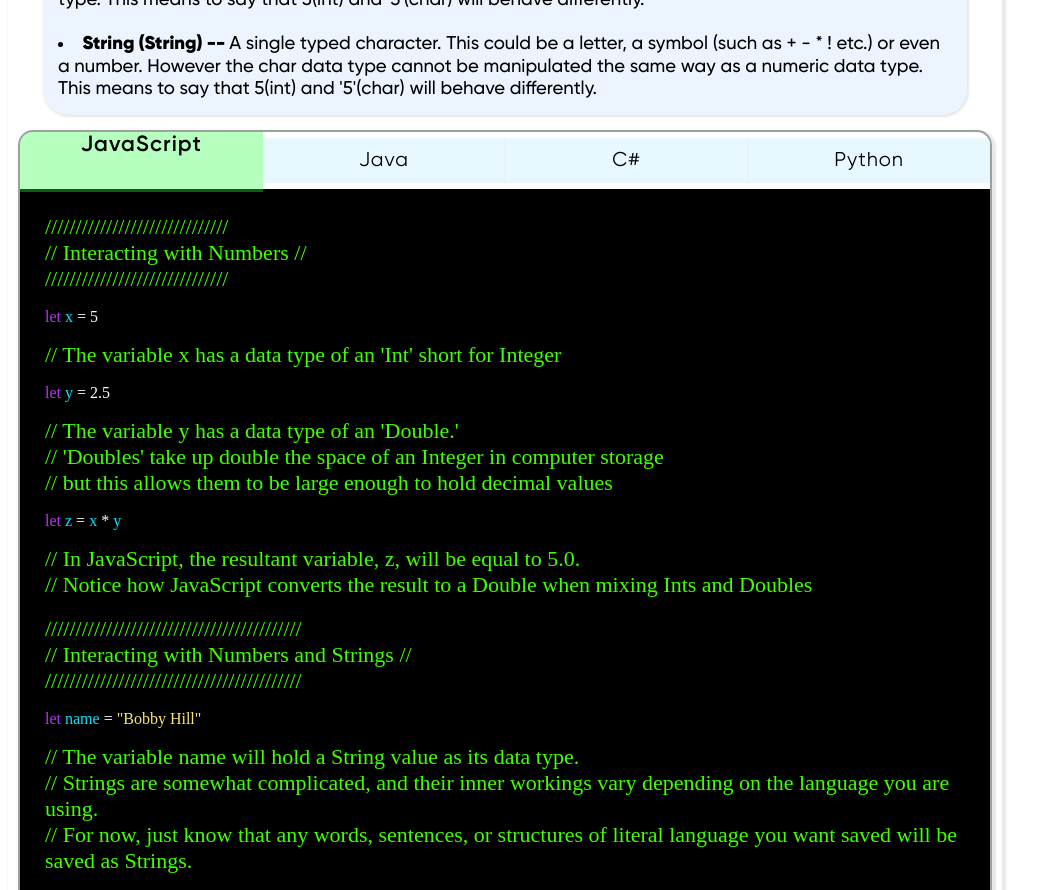
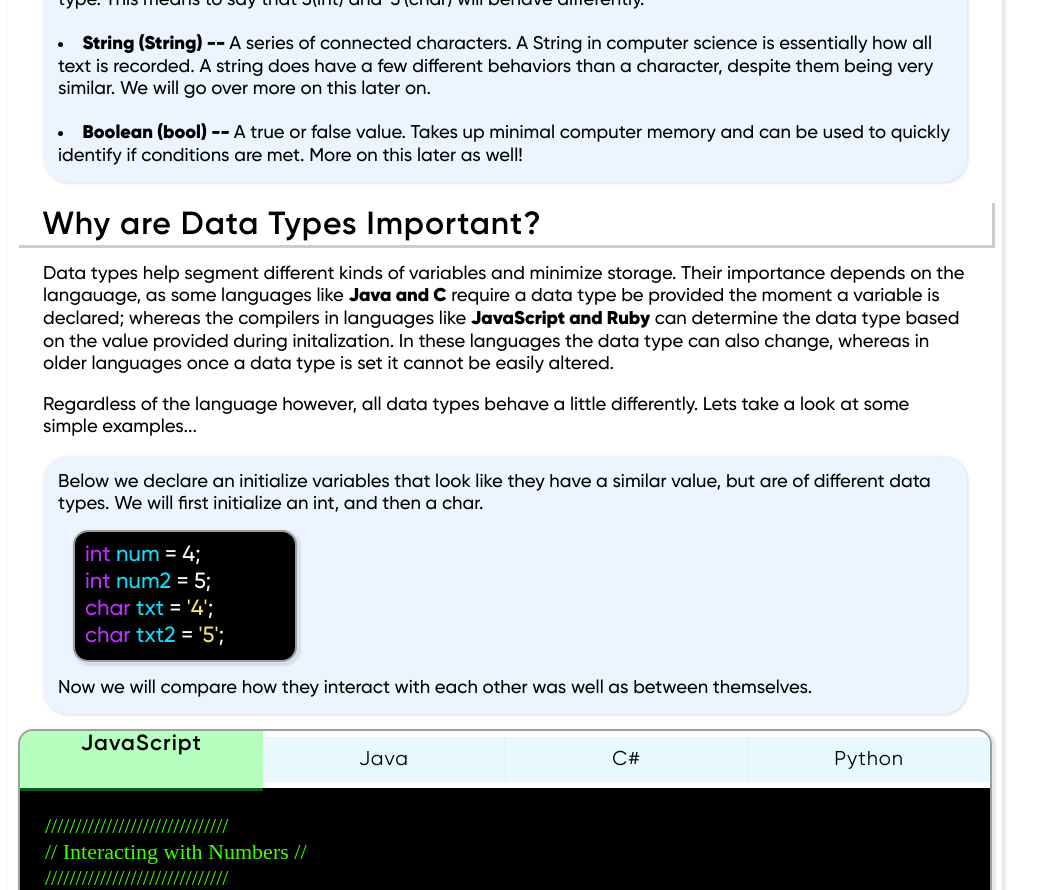
Before and after one commit to NLanese/the-codex, a Next.js app: page /concepts/basics/lessons/data_types in a window 1280 px wide. Shown: the part 880-1770 px from the top of the page, without its empty margins (0-1051 px from the left). Built offline with nearby package versions, Linux system fonts and the light colour scheme.

Commit message:
Update data_types.js

```diff
--- a/pages/concepts/basics/lessons/data_types.js
+++ b/pages/concepts/basics/lessons/data_types.js
@@ -620,6 +620,7 @@ const DataTypesLesson = ({}) => {
         function renderFirst(){
             return(
                 <div>
+
                     <div style={Styles.Fonts.lessonHeader}>What is are Data Types?</div>
                     <div style={Styles.Sections.lessonContent}>
                         <p style={Styles.Fonts.basic}>
@@ -631,7 +632,7 @@ const DataTypesLesson = ({}) => {
                         </p>
                         <div style={{...Styles.Sections.importantNote, ...Styles.Fonts.basic}}>
                             <li>
-                                <strong>Integer (int) -- </strong> Any whole number. Integers do not have decimals. Furthermore, there is a maximum  (and minimum) number that integers are allowed to represent. You cannot have integer variables store any value above 2,147,483,647 or below -2,147,483,647. This makes the Integer, or int; the smallest data type in terms of memory it takes up.
+                                <strong>Integer (int) -- </strong> Any whole number. Integers do not have decimals. Furthermore, there is a maximum  (and minimum) number that integers are allowed to represent. You cannot have integer variables store any value above 2,147,483,647 or below -2,147,483,647. This makes the Integer, or int; the smallest numeric data type in terms of memory it takes up.
                             </li>
                             <br></br>
                             <li>
@@ -647,11 +648,59 @@ const DataTypesLesson = ({}) => {
                             </li>
                             <br></br>
                             <li>
-                                <strong>String (String) -- </strong> A single typed character. This could be a letter, a symbol (such as + - * ! etc.) or even a number. However the char data type cannot be manipulated the same way as a numeric data type. This means to say that 5(int) and '5'(char) will behave differently.
+                                <strong>String (String) -- </strong> A series of connected characters. A String in computer science is essentially how all text is recorded. A string does have a few different behaviors than a character, despite them being very similar. We will go over more on this later on.
+                            </li>
+                            <br></br>
+                            <li>
+                                <strong>Boolean (bool) -- </strong> A true or false value. Takes up minimal computer memory and can be used to quickly identify if conditions are met. More on this later as well!
                             </li>
                         </div>
                     </div>
 
+                    <div style={Styles.Fonts.lessonHeader}>Why are Data Types Important?</div>
+                    <div style={Styles.Sections.lessonContent}>
+                        <p style={Styles.Fonts.basic}>
+                            Data types help segment different kinds of variables and minimize storage. Their importance depends on the langauage, as some languages like <strong>Java and C</strong> require a data type be provided the moment a variable is declared; whereas the compilers in languages like <strong>JavaScript and Ruby</strong> can determine the data type based on the value provided during initalization. In these languages the data type can also change, whereas in older languages once a data type is set it cannot be easily altered.
+                        </p>
+                        <p style={Styles.Fonts.basic}>
+                            Regardless of the language however, all data types behave a little differently. Lets take a look at some simple examples...
+                        </p>
+                        <div style={{...Styles.Sections.importantNote, ...Styles.Fonts.basic}}>
+                            Below we declare an initialize variables that look like they have a similar value, but are of different data types. We will first initialize an int, and then a char.
+                            <div style={Styles.Sections.simpleLessonCode}>
+
+                                <p style={Styles.Code.code}>
+                                <span style={Styles.Code.keyword}>int </span>
+                                <span style={Styles.Code.var}>num </span>
+                                <span style={Styles.Code.reg}>= 4;</span>
+                                </p>
+
+                                <p style={Styles.Code.code}>
+                                <span style={Styles.Code.keyword}>int </span>
+                                <span style={Styles.Code.var}>num2 </span>
+                                <span style={Styles.Code.reg}>= 5;</span>
+                                </p>
+
+                                <p style={Styles.Code.code}>
+                                <span style={Styles.Code.keyword}>char </span>
+                                <span style={Styles.Code.var}>txt </span>
+                                <span style={Styles.Code.reg}>= </span>
+                                <span style={Styles.Code.str}>'4'</span>
+                                <span style={Styles.Code.reg}>;</span>
+                                </p>
+
+                                <p style={Styles.Code.code}>
+                                <span style={Styles.Code.keyword}>char </span>
+                                <span style={Styles.Code.var}>txt2 </span>
+                                <span style={Styles.Code.reg}>= </span>
+                                <span style={Styles.Code.str}>'5'</span>
+                                <span style={Styles.Code.reg}>;</span>
+                                </p>
+                            </div>
+
+                            Now we will compare how they interact with each other was well as between themselves.
+                        </div>
+                    </div>
                 </div>
             )
         }
```
